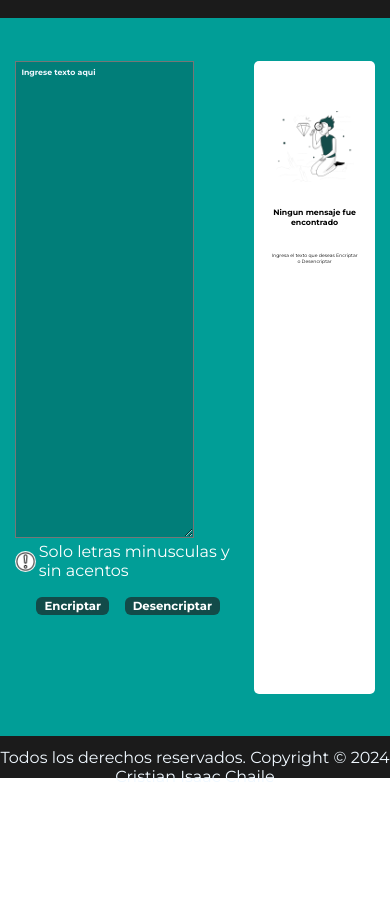
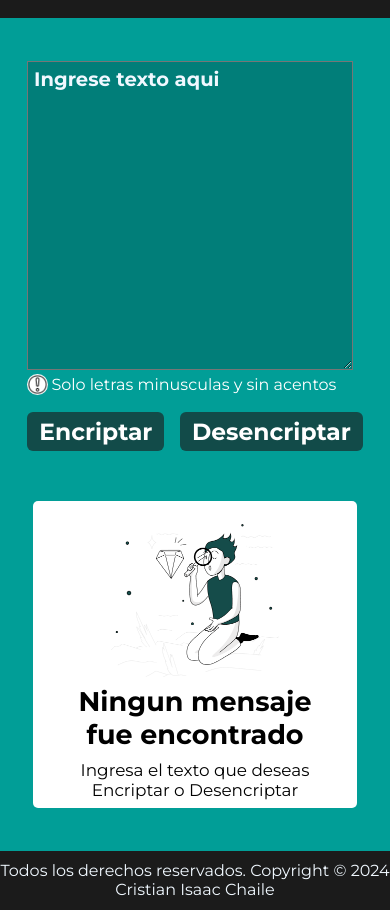
Before and after one commit to CrisIsaCh/encriptador-oracle, a plain HTML site: page index.html in a window 390 px wide. Shown: the part 66-976 px from the top of the page. Before the commit the page ends 852 px from the top, so only its background shows below. Drawn offline with Linux system fonts and the light colour scheme.

Commit message:
responsive

```diff
--- a/index.html
+++ b/index.html
@@ -36,9 +36,10 @@
             <section class="section2" id="section2">
                 <div id="section2-ihp">
                     <img src="imagenes/Muñeco (1).png" alt="">
-                    <h5 style="font-size: 2vw;">Ningun mensaje fue encontrado</h5>
-                    <p style="font-size: 1.2vw;">Ingresa el texto que deseas Encriptar o Desencriptar</p>
+                    <h5 >Ningun mensaje fue encontrado</h5>
+                    <p >Ingresa el texto que deseas Encriptar o Desencriptar</p>
                 </div>
+
                 <!-- <div id="contenedorMensajeBoton">
                     <p>aqui va el texto encriptado</p>
                     <h6 id="botonE">Copiar</h6>
--- a/style.css
+++ b/style.css
@@ -9,6 +9,7 @@
     font-family: 'Montserrat';
 
 }
+
 
 header {
 
@@ -36,11 +37,12 @@ main {
     gap :3vw;
 }
 
+
 .section1 textarea {
 
     background-color: #017e79;
     color: aliceblue;
-    font-size: 2vw;
+    font-size: 2.5vw;
     padding: 1.5vw;
     font-weight: bold;
 
@@ -67,12 +69,7 @@ main {
 }
 
 
-.section2 {
-    background-color: #ffffff;
-    width: 42.5vw;
-    height: 75vh;
-    border-radius: 5px;
-}
+
 
 .botones {
     display: flex;
@@ -84,11 +81,18 @@ main {
     /* border: 2px solid rgb(22, 21, 21); */
     font-size: 3vw;
     padding: 2px 8px;
+    font-weight: bold;
 
     border-radius: 6px;
     color: #ffffff;
     background-color: #124b49;
     cursor: pointer;
+}
+.section2 {
+    background-color: #ffffff;
+    width: 42.5vw;
+
+    border-radius: 5px;
 }
 #section2-ihp{
     display: flex;
@@ -98,7 +102,7 @@ main {
 
 }
 #section2-ihp img {
-    width: 20vw;
+    width: 40vh;
     top:5vh;
     padding-top: 6vh;
 }
@@ -107,6 +111,16 @@ main {
     top: 5vh;
     text-align: center;
     width: 23vw;
+
+}
+#section2-ihp h5{
+
+    font-size:3.5vh;
+
+}
+#section2-ihp p{
+
+    font-size: 2.5vh;
 
 }
 #contenedorMensajeBoton{
@@ -128,12 +142,140 @@ main {
 
 
 footer {
-    height:5vh;
+    display: flex;
+    align-items: center;
 
     background-color: #1b1b1b;
 }
 footer p{
-    padding-top: 1.5vh;
+    padding: 1.3vh 0;
     color: aliceblue;
     width: 100%;
 }
+
+@media screen and (max-width:767px) {
+
+    .contenedor {
+        display: flex;
+        flex-direction: column;
+        gap :6vh;
+        align-items: center;
+    }
+    .section1 textarea {
+
+        font-size: 5vw;
+        padding: 1.5vw;
+        font-weight: bold;
+
+        width: 80vw;
+        height: 35vh;
+    }
+    #botonE,#botonD,#botonC {
+
+        font-size: 6vw;
+        padding: 5px 12px;
+
+
+    }
+    .section2 {
+
+        width: 80vw;
+        height: 35vh;
+        padding: 1.5vw;
+
+
+    }
+    #section2-ihp{
+
+        gap: 1vh;
+
+    }
+    #section2-ihp img {
+        width: 20vh;
+
+        padding-top: 2vh;
+
+
+    }
+    #section2-ihp h5,p{
+
+        top: 0vh;
+
+        width:60vw;
+
+    }
+    #section2-ihp h5{
+
+        font-size:3.2vh;
+
+    }
+    #section2-ihp p{
+
+        font-size:2vh;
+
+    }
+    #contenedorMensajeBoton{
+
+        gap: 1vh;
+
+    }
+    #contenedorMensajeBoton p{
+        height: 27vh;
+        width: 75vw;
+        margin-top: 1vh;
+
+
+
+    }
+
+}
+@media screen and (min-width:767px) and (max-width:1024px) {
+
+    header {
+
+        height:10vh;
+
+    }
+    header img {
+        height: 5vh;
+
+        top: 2.5vh;
+    }
+
+    .section1 textarea {
+
+        font-size: 3.5vw;
+        height: 61vh;
+    }
+    #botonE,#botonD,#botonC {
+
+        font-size: 3.3vw;
+        padding: 2px 8px;
+
+
+    }
+    #section2-ihp img {
+
+
+        padding-top: 10vh;
+    }
+
+    #section2-ihp h5,p{
+
+        top: 8vh;
+
+        width: 25vw;
+
+
+    }
+    #section2-ihp h5{
+
+        font-size: 3.5vh;
+
+    }
+    #section2-ihp p{
+
+        font-size: 2.3vh;
+    }
+
+}
```
